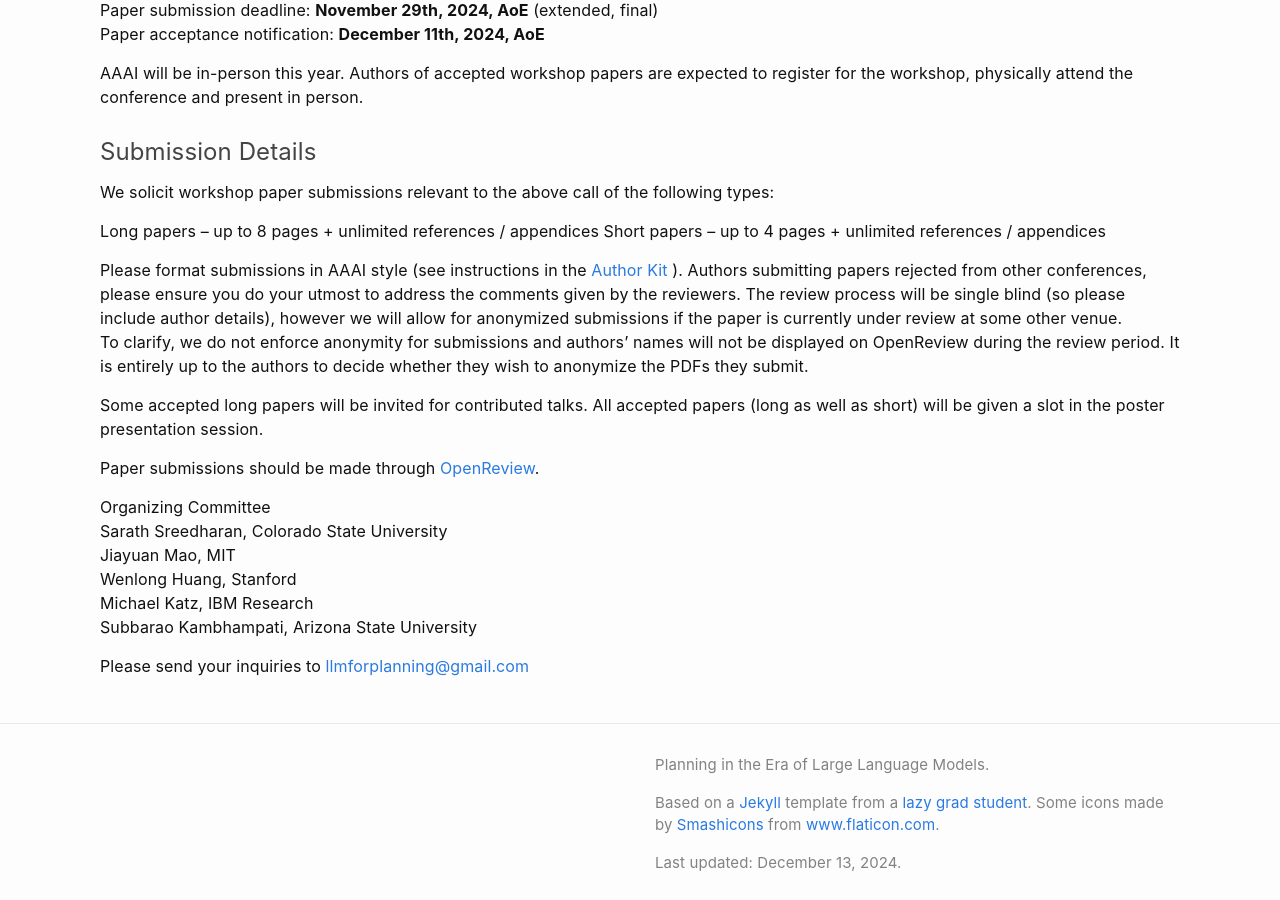
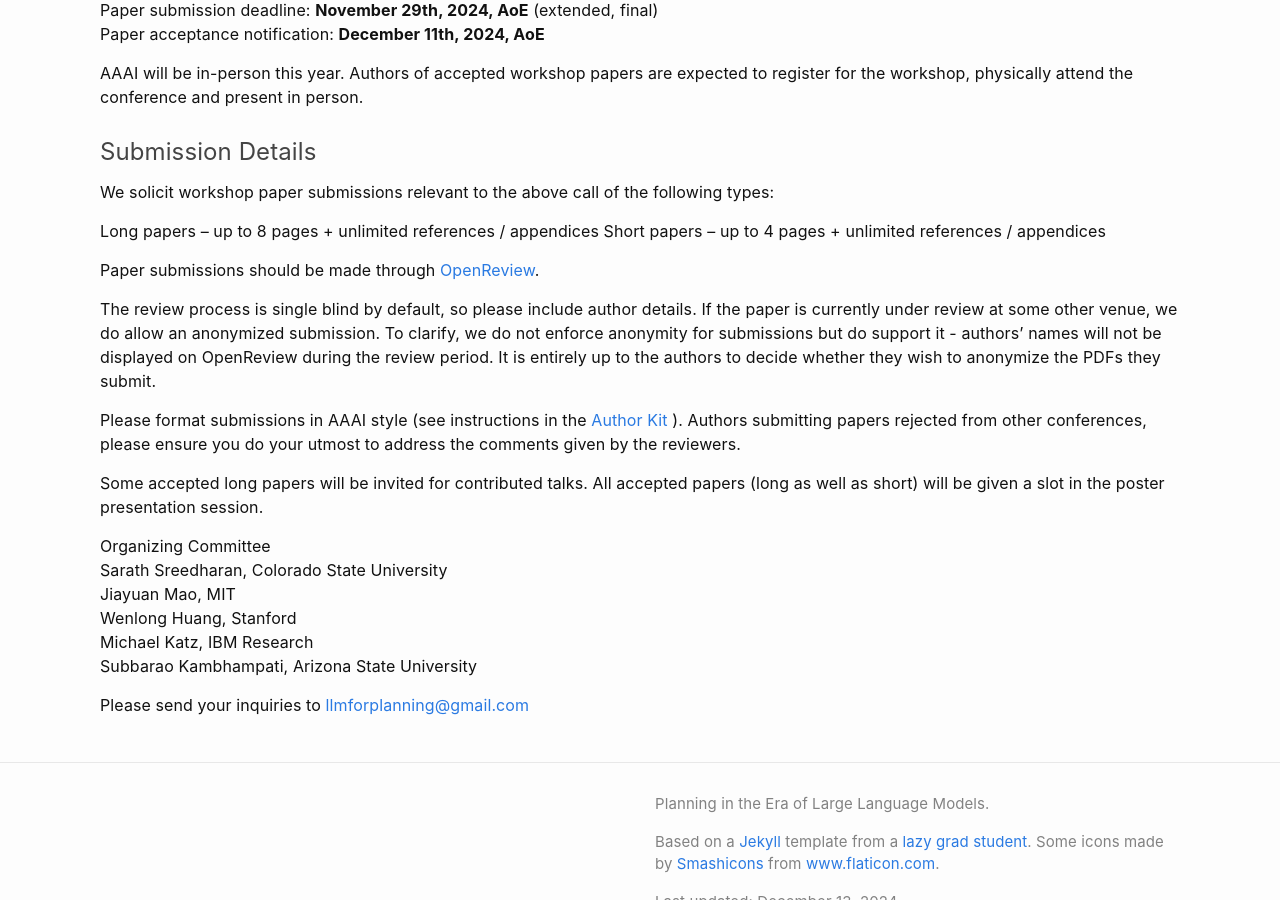
Before and after one commit to llmforplanning/llmforplanning.github.io, a Jekyll site: the page built from index.md, in a window 1280 px wide and 900 px high, scrolled down 924 px. Built offline with Jekyll 4.4.1, drawn with Linux system fonts in a browser that asks for light colours; part of the change alters nothing that is shown.

Commit message:
clarification

```diff
--- a/index.md
+++ b/index.md
@@ -96,15 +96,18 @@ We solicit workshop paper submissions relevant to the above call of the followin
 Long papers – up to 8 pages + unlimited references / appendices
 Short papers – up to 4 pages + unlimited references / appendices
 
+
+Paper submissions should be made through [OpenReview](https://openreview.net/group?id=AAAI.org/2025/Workshop/LM4Plan).
+
+The review process is single blind by default, so please include author details. If the paper is currently under review at some other venue, we do allow an anonymized submission. To clarify, we do not enforce anonymity for submissions but do support it - authors' names will not be displayed on OpenReview during the review period. It is entirely up to the authors to decide whether they wish to anonymize the PDFs they submit.
+
 Please format submissions in AAAI style (see instructions in the [Author Kit](https://aaai.org/authorkit25) ). Authors submitting papers rejected from other conferences, please ensure you do your utmost to address the comments given by the reviewers.
 <!-- Please do not submit papers that are already accepted for the main AAAI conference to the workshop.  -->
-The review process will be single blind (so please include author details), however we will allow for anonymized submissions if the paper is currently under review at some other venue.
-To clarify, we do not enforce anonymity for submissions and authors’ names will not be displayed on OpenReview during the review period. It is entirely up to the authors to decide whether they wish to anonymize the PDFs they submit.
+<!-- The review process will be single blind (so please include author details), however we will allow for anonymized submissions if the paper is currently under review at some other venue.
+To clarify, we do not enforce anonymity for submissions and authors’ names will not be displayed on OpenReview during the review period. It is entirely up to the authors to decide whether they wish to anonymize the PDFs they submit. -->
 
 Some accepted long papers will be invited for contributed talks. All accepted papers (long as well as short) will be given a slot in the poster presentation session.
 
-
-Paper submissions should be made through [OpenReview](https://openreview.net/group?id=AAAI.org/2025/Workshop/LM4Plan).
 
 Organizing Committee
 Sarath Sreedharan,  Colorado State University
```
